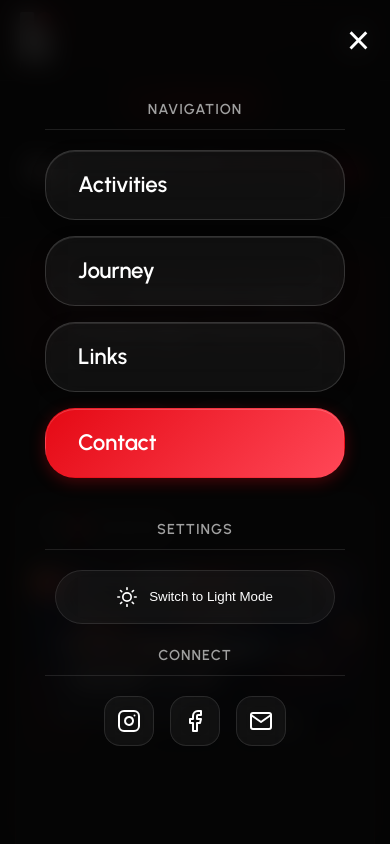
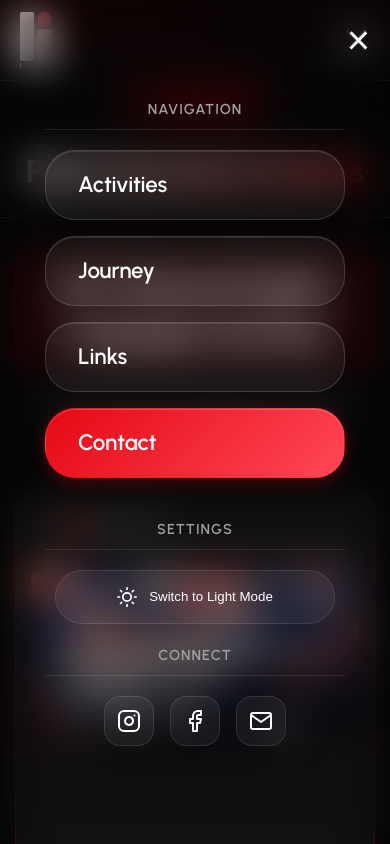
Before and after one commit to SaqinNoor/IELC-Site, a React (Vite) app: page /carnivals in a window 390 px wide. Both pictures are taken after a click on the button 356 px from the left and 39 px from the top of the page. Shown: the top 844 px of the page. Built offline with nearby package versions, Linux system fonts and the light colour scheme.

Commit message:
Fix mobile navbar and menu

```diff
--- a/src/components/Navigation/Navigation.jsx
+++ b/src/components/Navigation/Navigation.jsx
@@ -142,7 +142,7 @@ const Navigation = () => {
 
       <div
         id="mobile-menu"
-        className={`mobile-menu ${isMobileMenuOpen ? 'active' : ''}`}
+        className={`mobile-menu ${isMobileMenuOpen ? 'is-open' : ''}`}
       >
         <button
           className="close-menu-btn"
--- a/src/styles/index.css
+++ b/src/styles/index.css
@@ -1841,6 +1841,10 @@ footer {
   transition: transform 0.3s ease, opacity 0.3s ease;
 }
 
+.light .hamburger-line {
+  background-color: var(--black);
+}
+
 .mobile-menu {
   display: flex;
   flex-direction: column;
@@ -1856,9 +1860,19 @@ footer {
   transition: opacity 0.3s ease;
   z-index: 90;
   padding: 40px 20px;
-}
-
-.mobile-menu.active {
+  transform: translateX(-100%);
+  transition: transform 0.5s cubic-bezier(0.23, 1, 0.32, 1);
+  background-color: var(--black-transparent);
+  backdrop-filter: blur(20px);
+  -webkit-backdrop-filter: blur(20px);
+}
+
+.light .mobile-menu {
+  background-color: var(--white-transparent);
+}
+
+.mobile-menu.is-open {
+  transform: translateX(0);
   opacity: 1;
   pointer-events: auto;
 }
@@ -1926,6 +1940,7 @@ footer {
 .mobile-menu a.btn.ghost:hover {
   background: rgba(229, 9, 20, 0.1);
   border-color: rgba(229, 9, 20, 0.3);
+  color: var(--white);
 }
 
 .mobile-menu a.btn.cta {
```
